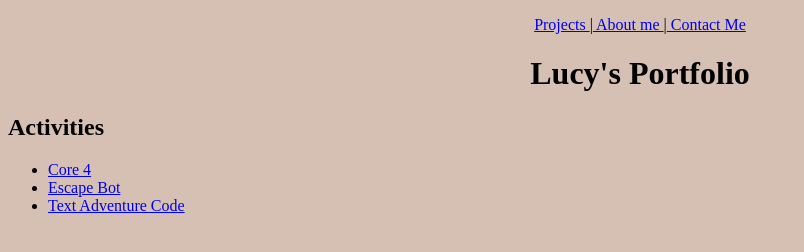
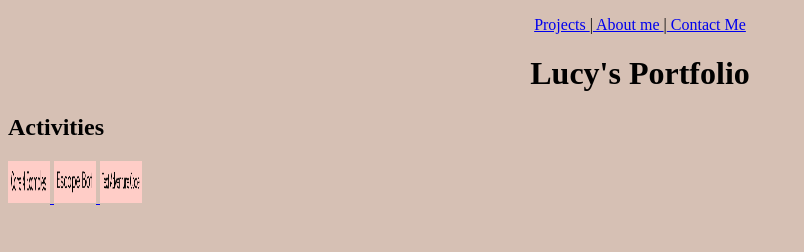
Before and after one commit to lucykaskel/portfolio, a plain HTML site: page index.html in a window 1280 px wide. Shown: the whole page, without its empty margins (0-804 px from the left). Drawn offline with Linux system fonts and the light colour scheme.

Commit message:
Update index.html

```diff
--- a/index.html
+++ b/index.html
@@ -12,10 +12,19 @@
 <h1>Lucy's Portfolio</h1>
   </center>
   <h2> Activities </h2>
-    <ul>
-      <li><a href="./Core4.html"> Core 4 </a></li>
-      <li><a href="./escapebot.html">Escape Bot</a></li>
-      <li><a href="https://raw.githubusercontent.com/lucykaskel/TextAdventure/master/textgame.py"> Text Adventure Code </a></li>
-    </ul>
+
+  <a href="./Core4.html">
+  <img src="core.PNG" alt="Core 4" style="width:42px;height:42px;border:0;">
+</a>
+
+  <a href="./escapebot.html">
+  <img src="escape.PNG" alt="Escape Bot Project" style="width:42px;height:42px;border:0;">
+</a>
+
+  <a href="https://raw.githubusercontent.com/lucykaskel/TextAdventure/master/textgame.py">
+  <img src="textadventure.PNG" alt="Text Adventure Project" style="width:42px;height:42px;border:0;">
+</a>
+
+
 </body>
 </html>
```
